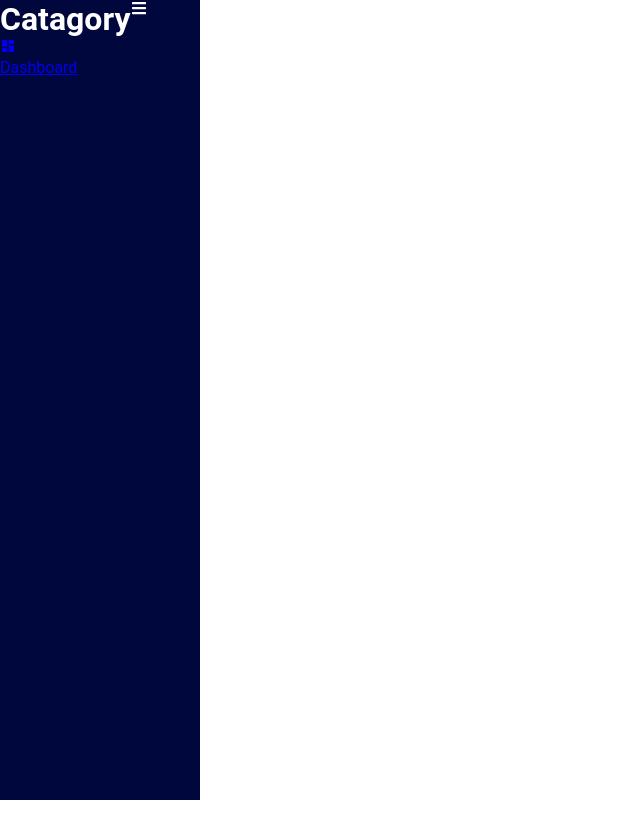
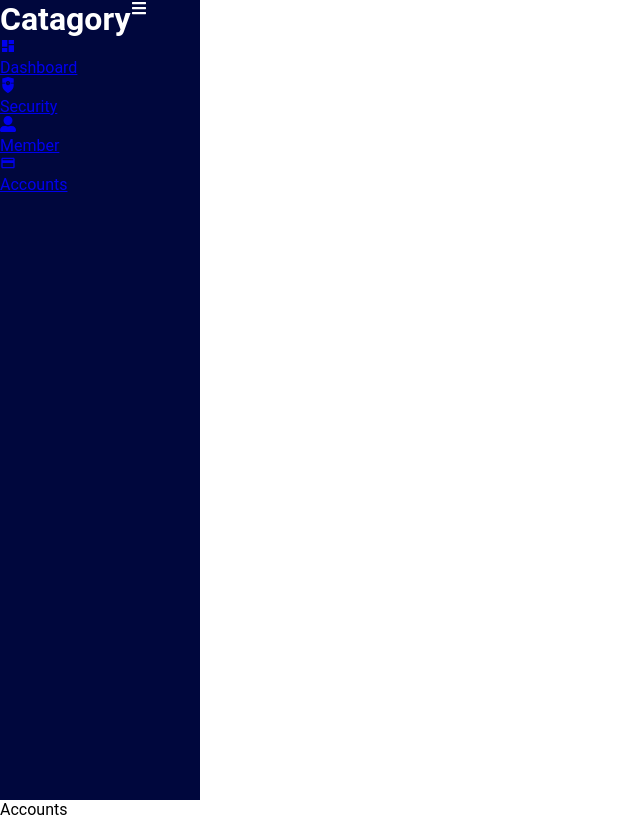
Before and after one commit to Anol18/client-management-app, a React (Create React App) app in the folder client/: page /Accounts in a window 1280 px wide. Before the commit this address had no page. Shown: the whole page, without its empty margins (0-640 px from the left). Built offline with nearby package versions, Linux system fonts and the light colour scheme.

Commit message:
5th commit

```diff
--- a/client/src/App.js
+++ b/client/src/App.js
@@ -1,13 +1,16 @@
-import {BrowserRouter as Router,Routes, Route} from 'react-router-dom';
-import './App.css';
-import Header from "./Components/Header/header"
-import Navbar from "./Components/Navbar/navbar";
-import Login from ".//Components/Login/login";
-import Contact from "./Components/Contact/contact";
-import Home from "./Components/Home/home";
-import Notice from "./Components/Notice/Notice";
-import Sidebar from './Components/Sidebar/Sidebar';
-import Dashboard from './Components/Dashbord/Dashbord';
+import { BrowserRouter as Router, Routes, Route } from "react-router-dom";
+import "./App.css";
+// import Header from "./Components/Header/header"
+// import Navbar from "./Components/Navbar/navbar";
+// import Login from ".//Components/Login/login";
+// import Contact from "./Components/Contact/contact";
+// import Home from "./Components/Home/home";
+// import Notice from "./Components/Notice/Notice";
+import Sidebar from "./Components/Sidebar/Sidebar";
+import Dashboard from "./Components/Dashbord/Dashbord";
+import Security from "./Components/Security/Security";
+import Member from "./Components/Member/Member";
+import Accounts from "./Components/Accounts/Accounts";
 
 function App() {
   return (
@@ -15,12 +18,13 @@ function App() {
       <Router>
         <Sidebar>
           <Routes>
-
             {/* <Route path='/' element={<Login/>}/> */}
-        <Route path='/' element={<Dashboard/>}/>
+            <Route path="/" element={<Dashboard />} />
+            <Route path="/security" element={<Security />} />
+            <Route path="/member" element={<Member />} />
+            <Route path="/accounts" element={<Accounts />} />
           </Routes>
         </Sidebar>
-
       </Router>
       {/* <Header/> */}
       {/* <Navbar/> */}
--- /dev/null
+++ b/client/src/Components/Accounts/Accounts.jsx
@@ -0,0 +1,8 @@
+import "./Accounts.css";
+import React from "react";
+
+function Accounts() {
+  return <div>Accounts</div>;
+}
+
+export default Accounts;
--- /dev/null
+++ b/client/src/Components/Member/Member.jsx
@@ -0,0 +1,11 @@
+import "./Member.css";
+
+function Member() {
+  return (
+    <>
+      <title>Member</title>
+    </>
+  );
+}
+
+export default Member;
--- /dev/null
+++ b/client/src/Components/Security/Security.jsx
@@ -0,0 +1,11 @@
+import "./Security.css";
+
+function Security() {
+  return (
+    <>
+      <title>Security</title>
+    </>
+  );
+}
+
+export default Security;
--- a/client/src/Components/Sidebar/Sidebar.jsx
+++ b/client/src/Components/Sidebar/Sidebar.jsx
@@ -1,62 +1,68 @@
-import React from 'react'
+import React from "react";
 // import motion from 'framer-motion';
-import SiSpringsecurity from 'react-icons/si'
-import {MdDashboard} from 'react-icons/md';
-import {FaBars} from 'react-icons/fa'
-import {motion} from 'framer-motion';
-import './Sidebar.css';
-import { NavLink } from 'react-router-dom';
+import { SiSpringsecurity } from "react-icons/si";
+import { FaUserAlt } from "react-icons/fa";
+import { MdDashboard } from "react-icons/md";
+import { FaBars } from "react-icons/fa";
+import { MdPayment } from "react-icons/md";
+import { motion } from "framer-motion";
+import "./Sidebar.css";
+import { NavLink } from "react-router-dom";
 const routes = [
   {
     path: "/",
-    name: 'Dashboard',
+    name: "Dashboard",
     // icon: <MdDashboard/>,
-    icon:<MdDashboard/>,
+    icon: <MdDashboard />,
+  },
+  {
+    path: "/security",
+    name: "Security",
 
+    icon: <SiSpringsecurity />,
   },
-//  {
-//   path: "/",
-//   name: 'Security',
+  {
+    path: "/Member",
+    name: "Member",
 
-//   icon:<SiSpringsecurity/>,
+    icon: <FaUserAlt />,
+  },
+  {
+    path: "/Accounts",
+    name: "Accounts",
 
-// },
+    icon: <MdPayment />,
+  },
 ];
 // console.log(<MdDashboard/>);
-function Sidebar({children}) {
+function Sidebar({ children }) {
   return (
     <>
       {/* slidebar menu */}
-      <motion.div animate={{width:'200px'}} className='sidebar'>
+      <motion.div animate={{ width: "200px" }} className="sidebar">
         {/* top section header of slidebar */}
         <div className="top_selection">
-        <h1 className="sliderbar_logo">
-            Catagory
-        </h1>
+          <h1 className="sliderbar_logo">Catagory</h1>
           <div className="bars">
-              <FaBars/>
+            <FaBars />
           </div>
         </div>
 
         {/* main menu of slide bar */}
         <section className="routes">
-          {routes.map((route)=>{
-            return(
+          {routes.map((route) => {
+            return (
               <NavLink to={route.path} key={route.name}>
-              <div className="icon">
-                {route.icon}
-              </div>
+                <div className="icon">{route.icon}</div>
                 <div className="link_text">{route.name}</div>
               </NavLink>
             );
           })}
         </section>
       </motion.div>
-      <main>
-        {children}
-      </main>
+      <main>{children}</main>
     </>
-  )
+  );
 }
 
-export default Sidebar
+export default Sidebar;
```
Also changed, not shown: client/src/Components/Accounts/Accounts.css (added), client/src/Components/Member/Member.css (added), client/src/Components/Member_regi/Member_regi.css (added), client/src/Components/Member_regi/Member_regi.jsx (added), client/src/Components/Security/Security.css (added). Lines whose indentation alone changed are shown as unchanged.
